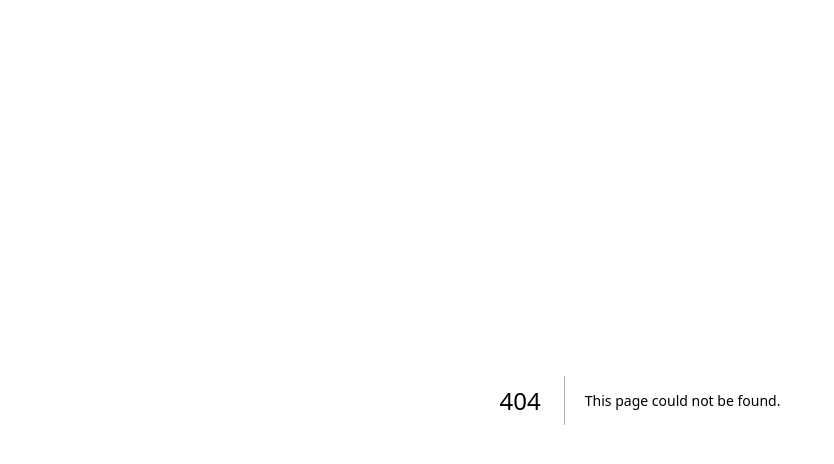
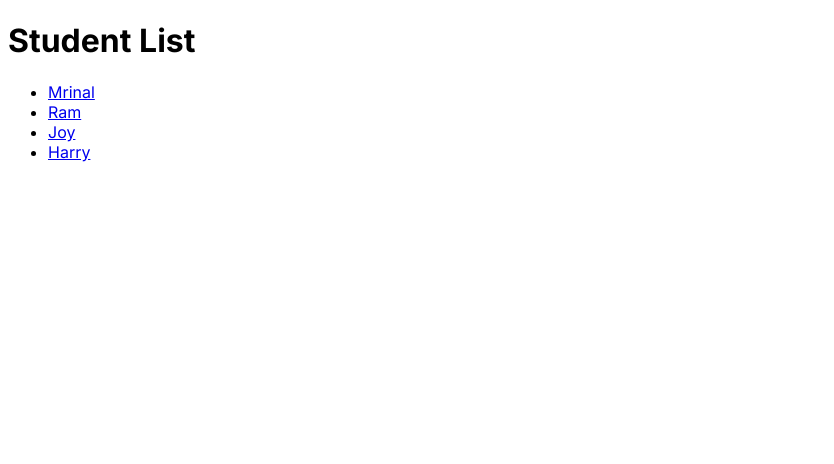
Before and after one commit to mrinalFouzdar/NextJs-app, a Next.js app: page /studentlist in a window 1280 px wide. Before the commit this address had no page. Shown: the top 464 px of the page, without its empty margins (0-834 px from the left). Built offline with nearby package versions, Linux system fonts and the light colour scheme.

Commit message:
feature add -- dynamicRoutes

```diff
--- /dev/null
+++ b/src/app/studentlist/page.js
@@ -0,0 +1,23 @@
+import Link from "next/link";
+
+export default function StudentList() {
+  return (
+    <div>
+      <h1> Student List</h1>
+      <ul>
+        <li>
+          <Link href="/studentlist/mrinal">Mrinal</Link>
+        </li>
+        <li>
+          <Link href="/studentlist/ram">Ram</Link>
+        </li>
+        <li>
+          <Link href="/studentlist/joy">Joy</Link>
+        </li>
+        <li>
+          <Link href="/studentlist/harry">Harry</Link>
+        </li>
+      </ul>
+    </div>
+  );
+}
```
Also changed, not shown: src/app/login/layout.js (+13 -16 lines), src/app/studentlist/[student]/page.js (added, +11 -0 lines).
